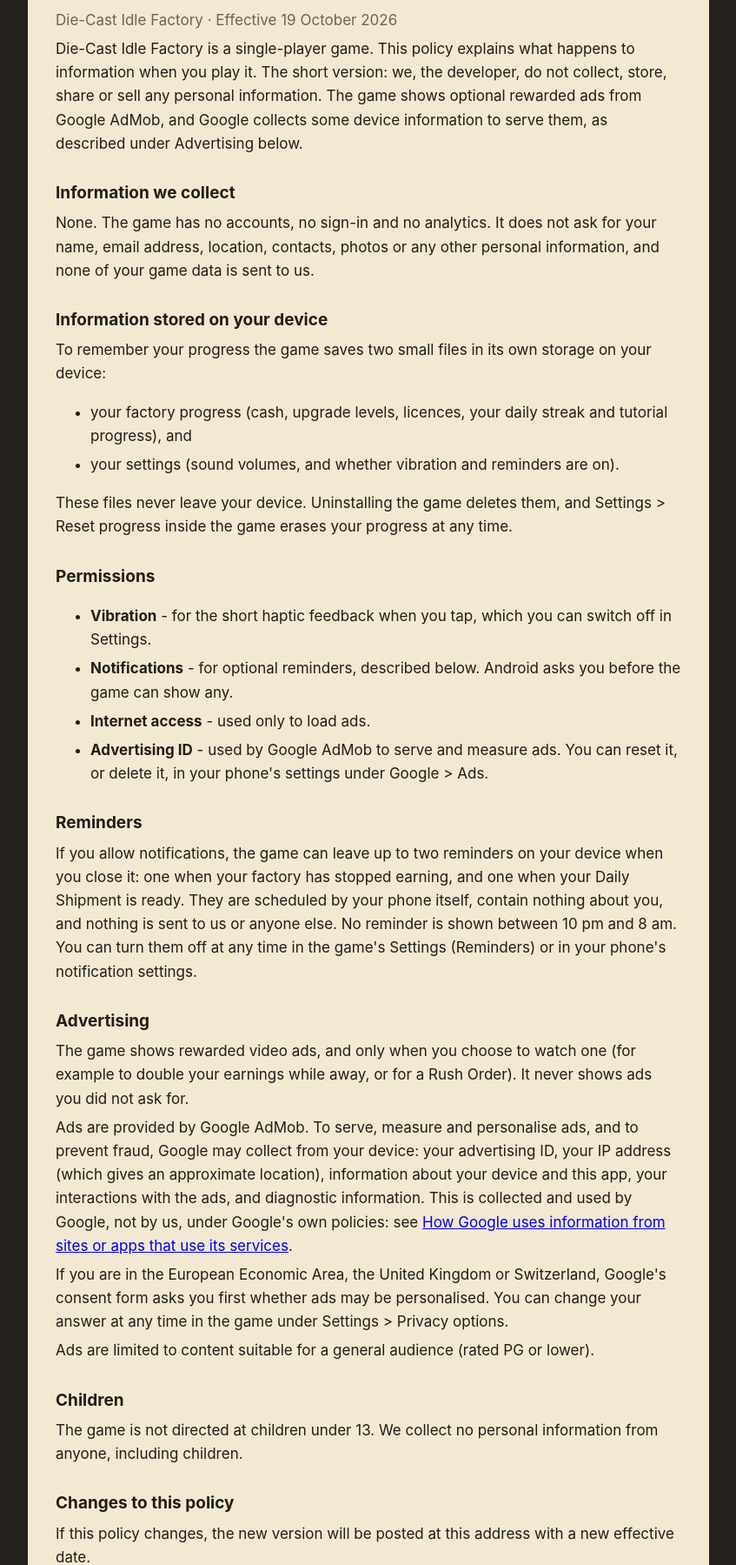
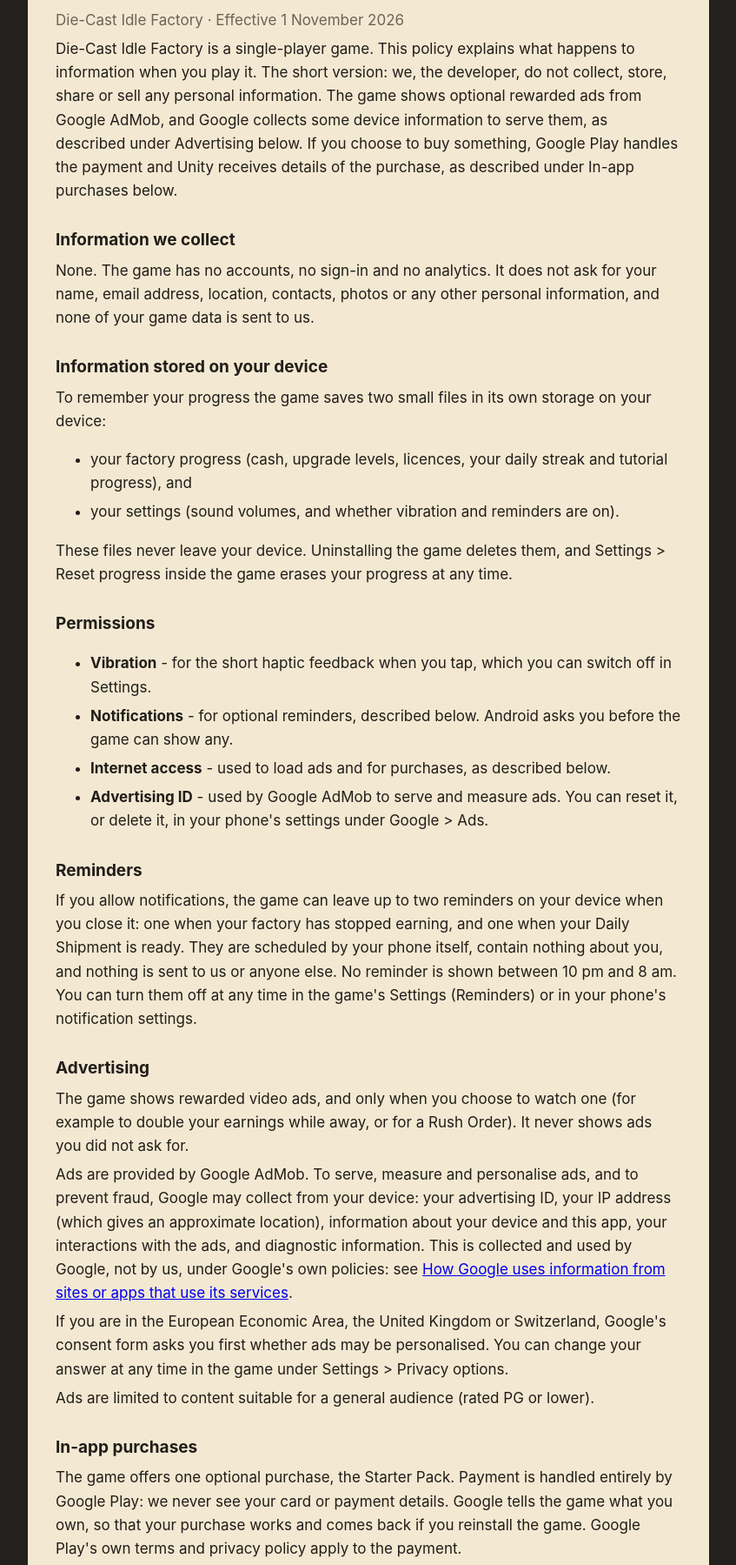
Before and after one commit to Vanshsavani/vanshsavani.github.io, a plain HTML site: page die-cast-idle-factory/privacy-policy.html in a window 1280 px wide. Shown: the part 101-1900 px from the top of the page at 87% size, without its empty margins (216-1063 px from the left). Drawn offline with Linux system fonts and the light colour scheme.

Commit message:
Update the Die-Cast Idle Factory privacy policy for in-app purchases
The game now sells the Starter Pack through Google Play. The policy says
what Google Play handles and what Unity IAP sends to Unity.

Co-Authored-By: Claude Opus 5.5 <noreply@anthropic.com>

```diff
--- a/die-cast-idle-factory/privacy-policy.html
+++ b/die-cast-idle-factory/privacy-policy.html
@@ -18,9 +18,9 @@
 <body>
 <main>
   <h1>Privacy Policy</h1>
-  <p class="muted">Die-Cast Idle Factory &middot; Effective 19 October 2026</p>
+  <p class="muted">Die-Cast Idle Factory &middot; Effective 1 November 2026</p>
 
-  <p>Die-Cast Idle Factory is a single-player game. This policy explains what happens to information when you play it. The short version: we, the developer, do not collect, store, share or sell any personal information. The game shows optional rewarded ads from Google AdMob, and Google collects some device information to serve them, as described under Advertising below.</p>
+  <p>Die-Cast Idle Factory is a single-player game. This policy explains what happens to information when you play it. The short version: we, the developer, do not collect, store, share or sell any personal information. The game shows optional rewarded ads from Google AdMob, and Google collects some device information to serve them, as described under Advertising below. If you choose to buy something, Google Play handles the payment and Unity receives details of the purchase, as described under In-app purchases below.</p>
 
   <h2>Information we collect</h2>
   <p>None. The game has no accounts, no sign-in and no analytics. It does not ask for your name, email address, location, contacts, photos or any other personal information, and none of your game data is sent to us.</p>
@@ -37,7 +37,7 @@
   <ul>
     <li><strong>Vibration</strong> - for the short haptic feedback when you tap, which you can switch off in Settings.</li>
     <li><strong>Notifications</strong> - for optional reminders, described below. Android asks you before the game can show any.</li>
-    <li><strong>Internet access</strong> - used only to load ads.</li>
+    <li><strong>Internet access</strong> - used to load ads and for purchases, as described below.</li>
     <li><strong>Advertising ID</strong> - used by Google AdMob to serve and measure ads. You can reset it, or delete it, in your phone's settings under Google &gt; Ads.</li>
   </ul>
 
@@ -50,6 +50,10 @@
   <p>If you are in the European Economic Area, the United Kingdom or Switzerland, Google's consent form asks you first whether ads may be personalised. You can change your answer at any time in the game under Settings &gt; Privacy options.</p>
   <p>Ads are limited to content suitable for a general audience (rated PG or lower).</p>
 
+  <h2>In-app purchases</h2>
+  <p>The game offers one optional purchase, the Starter Pack. Payment is handled entirely by Google Play: we never see your card or payment details. Google tells the game what you own, so that your purchase works and comes back if you reinstall the game. Google Play's own terms and privacy policy apply to the payment.</p>
+  <p>Purchases run through Unity IAP, a component made by Unity Technologies. When you start a purchase, and when it completes or fails, Unity IAP sends Unity: the product, its price and currency; the store's transaction id and purchase record; your device model, operating system version, language settings, total storage and last start-up time; this app's name and version and when it was installed; and session identifiers. It does not send your advertising ID or your payment details. This is sent to Unity, not to us, and Unity handles it under <a href="https://unity.com/legal/privacy-policy">its own privacy policy</a>. Nothing is sent to Unity if you never try to buy anything.</p>
+
   <h2>Children</h2>
   <p>The game is not directed at children under 13. We collect no personal information from anyone, including children.</p>
 
```
